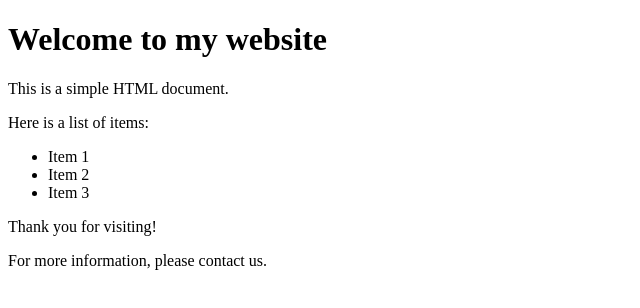
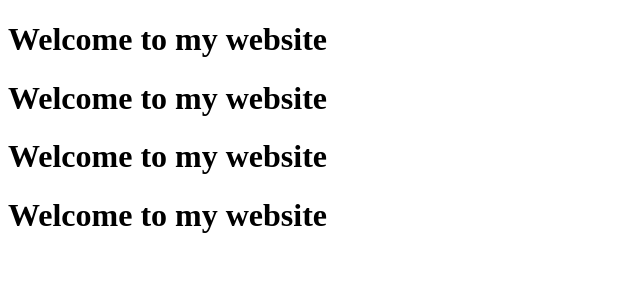
Before and after one commit to DivaAnanda/tes-bisik, a plain HTML site: page index.html in a window 1280 px wide. Shown: the whole page, without its empty margins (0-640 px from the left). Drawn offline with Linux system fonts and the light colour scheme.

Commit message:
feat: copy

```diff
--- a/index.html
+++ b/index.html
@@ -8,15 +8,9 @@
 <body>
     <div>
         <h1>Welcome to my website</h1>
-        <p>This is a simple HTML document.</p>
-        <p>Here is a list of items:</p>
-        <ul>
-            <li>Item 1</li>
-            <li>Item 2</li>
-            <li>Item 3</li>
-        </ul>
-        <p>Thank you for visiting!</p>
-        <p>For more information, please contact us.</p>
+        <h1>Welcome to my website</h1>
+        <h1>Welcome to my website</h1>
+        <h1>Welcome to my website</h1>
     </div>
 </body>
 </html>
```
